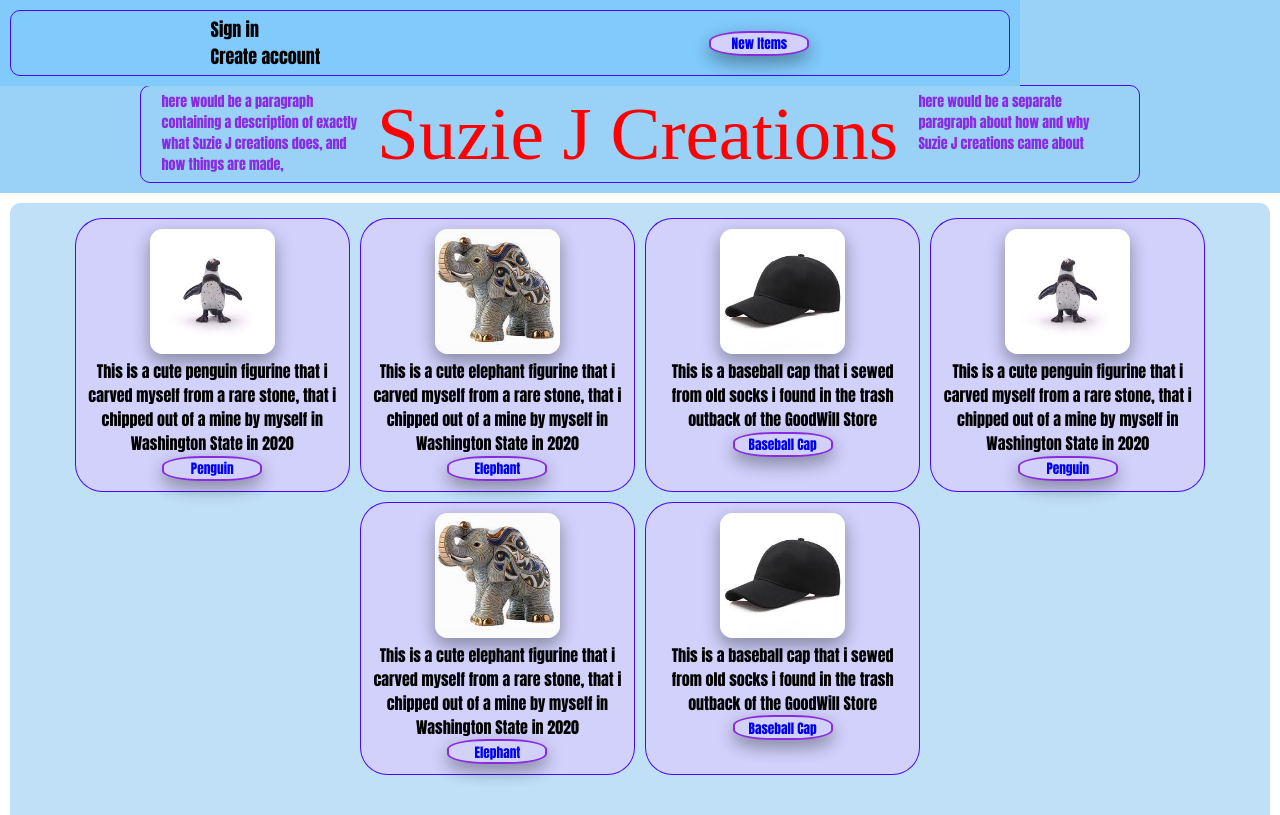
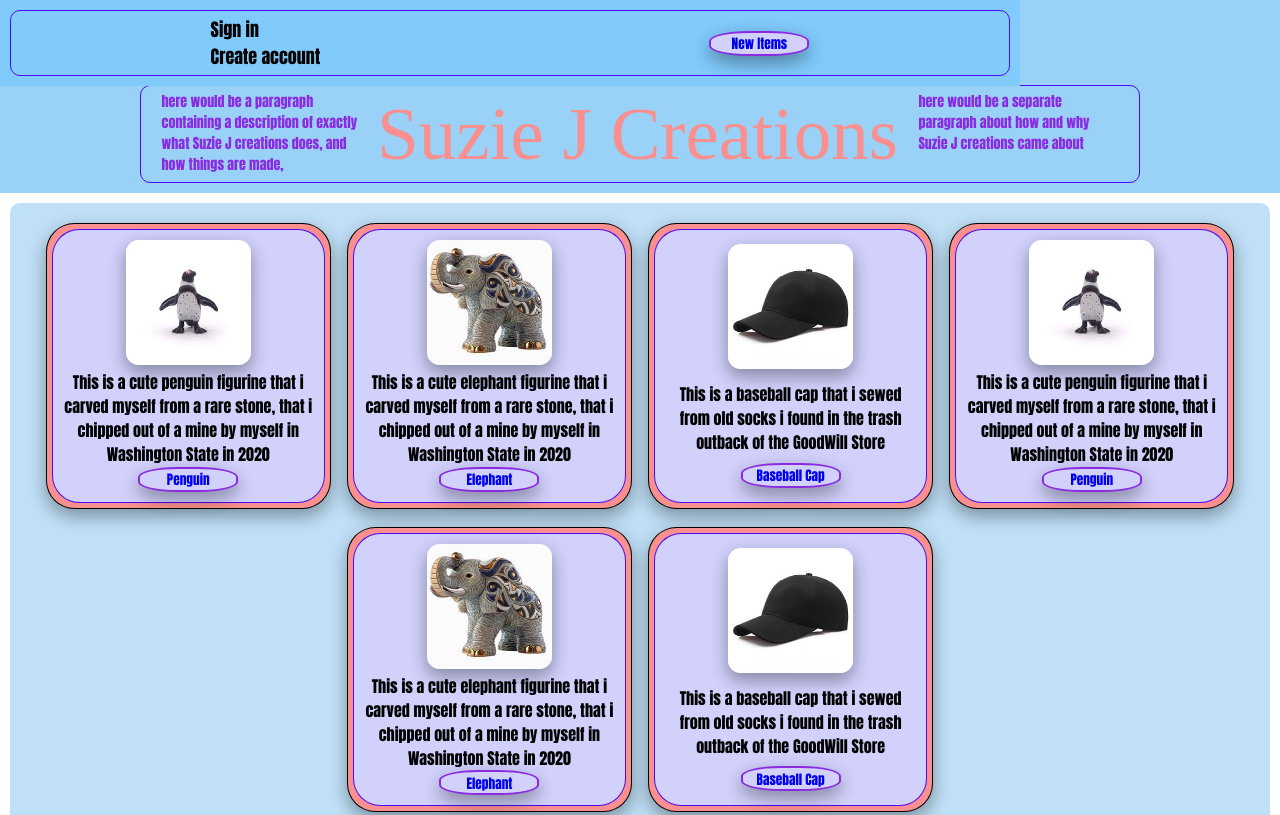
Before and after one commit to adam1schuler/ODINtasks, a plain HTML site: page css/flexbox/flexbox1/index.html in a window 1280 px wide. Shown: the top 815 px of the page. Drawn offline with Linux system fonts and the light colour scheme; a web font is replaced by a local one.

Commit message:
Add box shadow, Change colors

```diff
--- a/css/flexbox/flexbox1/styles.css
+++ b/css/flexbox/flexbox1/styles.css
@@ -71,7 +71,7 @@ button {
 .logo {
     display: flex;
     text-align: center;
-    color:red;
+    color:rgb(250, 143, 143);
     font-size: 75px;
     font-family: miniver;
     padding-right: 5px;
@@ -101,7 +101,16 @@ button {
     display: flex;
     max-width: 23%;
     justify-content: center;
+    border: 1px solid;
+    border-color: black;
+    border-radius: 10%;
+    background-color: rgb(250, 143, 143);
+    margin: 8px;
+    margin-top: 10px;
+    border-radius: 10%;
+    box-shadow:  0 8px 16px 0 rgba(0,0,0,0.2), 0 6px 20px 0 rgba(0,0,0,0.19);
 }
+
 .item {
     display: flex;
     flex-direction: column;
@@ -109,11 +118,12 @@ button {
     border: 1px solid;
     border-color: rgb(73, 9, 248);
     border-radius: 10%;
+    min-height: 200px;
+    justify-content: space-around;
     align-items: center;
     padding: 10px;
     margin: 5px;
     text-align: center;
-
 }
 img {
     border-radius: 10%;
```
